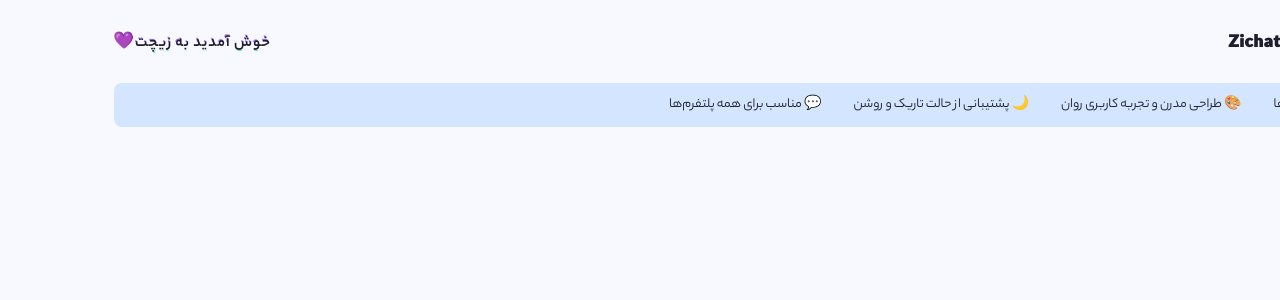
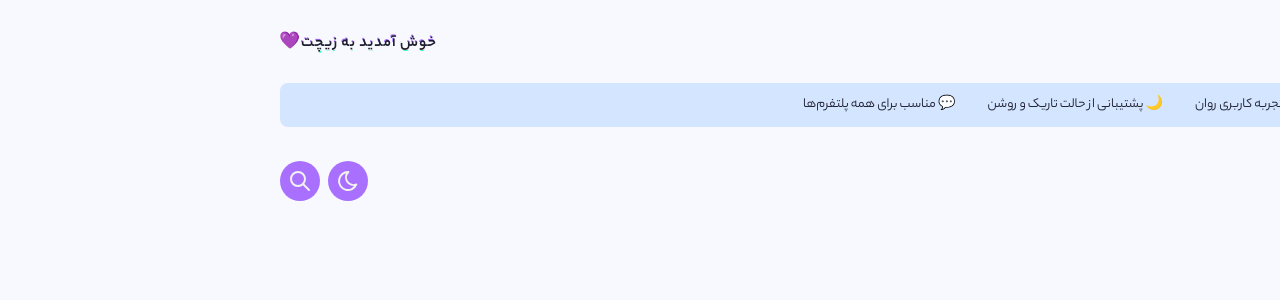
Before and after one commit to Morteza-Hoseinzadeh/zichat, a Next.js app in the folder client/: page / in a window 1280 px wide. Shown: the top 300 px of the page. Built offline with nearby package versions, Linux system fonts and the light colour scheme.

Commit message:
Develope UserInfoHeader section

```diff
--- a/client/src/app/page.tsx
+++ b/client/src/app/page.tsx
@@ -2,23 +2,20 @@
 
 import React from 'react';
 
+// Framer Motion
+import { motion } from 'framer-motion';
+
 // Components
 import SideBar from '@/components/sidebar/sidebar';
 import ChatsPin from '@/components/chats-pin/chatsPin';
-
-// Utils
-import { useThemeMode } from '@/utils/hooks/useThemeMode';
-
-// Framer Motion
-import { motion } from 'framer-motion';
+import UserInfoHeader from '@/components/user-info-header/userInfoHeader';
 
 export default function page() {
-  const { toggleTheme, isDarkMode } = useThemeMode();
   return (
     <motion.div initial={{ opacity: 0 }} animate={{ opacity: 1 }} transition={{ duration: 2 }}>
       <SideBar />
+      <UserInfoHeader />
       <ChatsPin />
-      <button onClick={toggleTheme}>Toggle Theme</button>
     </motion.div>
   );
 }
--- a/client/src/components/ThemedLayout.tsx
+++ b/client/src/components/ThemedLayout.tsx
@@ -1,5 +1,4 @@
 import React from 'react';
-import { usePathname } from 'next/navigation';
 import { ThemeProvider } from '@mui/material';
 import { useThemeMode } from '@/utils/hooks/useThemeMode';
 
@@ -13,7 +12,7 @@ const RootLayout: React.FC<RootLayoutProps> = ({ children }) => {
   return (
     <ThemeProvider theme={theme}>
       <body style={{ backgroundColor: theme.palette.background.default }}>
-        <main style={{ position: 'relative', zIndex: 1 }}>{children}</main>
+        <main style={{ position: 'relative', zIndex: 1, margin: '16px' }}>{children}</main>
       </body>
     </ThemeProvider>
   );
--- a/client/src/components/sidebar/sidebar.tsx
+++ b/client/src/components/sidebar/sidebar.tsx
@@ -113,7 +113,7 @@ const MobileView = ({ theme }: { theme: Theme }) => (
         <GlitchText text="خوش آمدید به زیچت💜" />
       </Box>
     </Box>
-    <Box sx={{ backgroundColor: theme.palette.background.paper, width: '100%', padding: '10px 0', textAlign: 'center', marginTop: '12px', borderRadius: '8px' }}>
+    <Box sx={{ backgroundColor: theme.palette.background.paper, width: '100%', padding: '10px 0', textAlign: 'center', marginY: '12px', borderRadius: '8px' }}>
       <ScrollingText />
     </Box>
   </Box>
--- /dev/null
+++ b/client/src/components/user-info-header/userInfoHeader.tsx
@@ -0,0 +1,60 @@
+'use client';
+
+import React from 'react';
+import { alpha, Avatar, Box, IconButton, Typography } from '@mui/material';
+
+// Icons
+import { TbSun, TbMoon, TbSearch } from 'react-icons/tb';
+import { IoClose } from 'react-icons/io5';
+
+// Utils
+import { useThemeMode } from '@/utils/hooks/useThemeMode';
+
+export default function UserInfoHeader() {
+  const [openSearchBox, setOpenSearchBox] = React.useState(false);
+
+  const { toggleTheme, isDarkMode } = useThemeMode();
+
+  return (
+    <Box mb={3} mt={1} display={'flex'} justifyContent="space-between" alignItems="center">
+      <Box display={'flex'} alignItems="center" gap={1.5}>
+        <Box sx={{ border: '1px solid', borderColor: 'secondary.main', borderRadius: '50%', overflow: 'hidden' }}>
+          <Avatar src="/assets/avatars/avatar.png" alt="پریسا-احمدی" sx={{ width: '65px', height: '65px' }} />
+        </Box>
+        <Box display={'flex'} flexDirection="column">
+          <Box sx={{ cursor: 'pointer' }} mb={0.5}>
+            <Typography color="primary.main" fontWeight={600} variant="body2">
+              افزودن وضعیت +
+            </Typography>
+          </Box>
+          <Typography color="text.primary" variant="h5" fontWeight={900}>
+            پریسا محمدزاده
+          </Typography>
+        </Box>
+      </Box>
+      <Box display={'flex'} alignItems="center" gap={1}>
+        <IconButton
+          sx={{
+            backgroundColor: isDarkMode ? 'secondary.main' : 'primary.main',
+            color: isDarkMode ? 'background.paper' : '#f2f2f2',
+            '&:hover': { backgroundColor: isDarkMode ? 'secondary.dark' : 'primary.dark' },
+          }}
+          onClick={toggleTheme}
+        >
+          {isDarkMode ? <TbSun /> : <TbMoon />}
+        </IconButton>
+
+        <IconButton
+          sx={{
+            backgroundColor: isDarkMode ? 'secondary.main' : 'primary.main',
+            color: isDarkMode ? 'background.paper' : '#f2f2f2',
+            '&:hover': { backgroundColor: isDarkMode ? 'secondary.dark' : 'primary.dark' },
+          }}
+          onClick={() => setOpenSearchBox(!openSearchBox)}
+        >
+          {openSearchBox ? <IoClose /> : <TbSearch />}
+        </IconButton>
+      </Box>
+    </Box>
+  );
+}
```
Also changed, not shown: client/public/assets/avatars/avatar.png (added).
